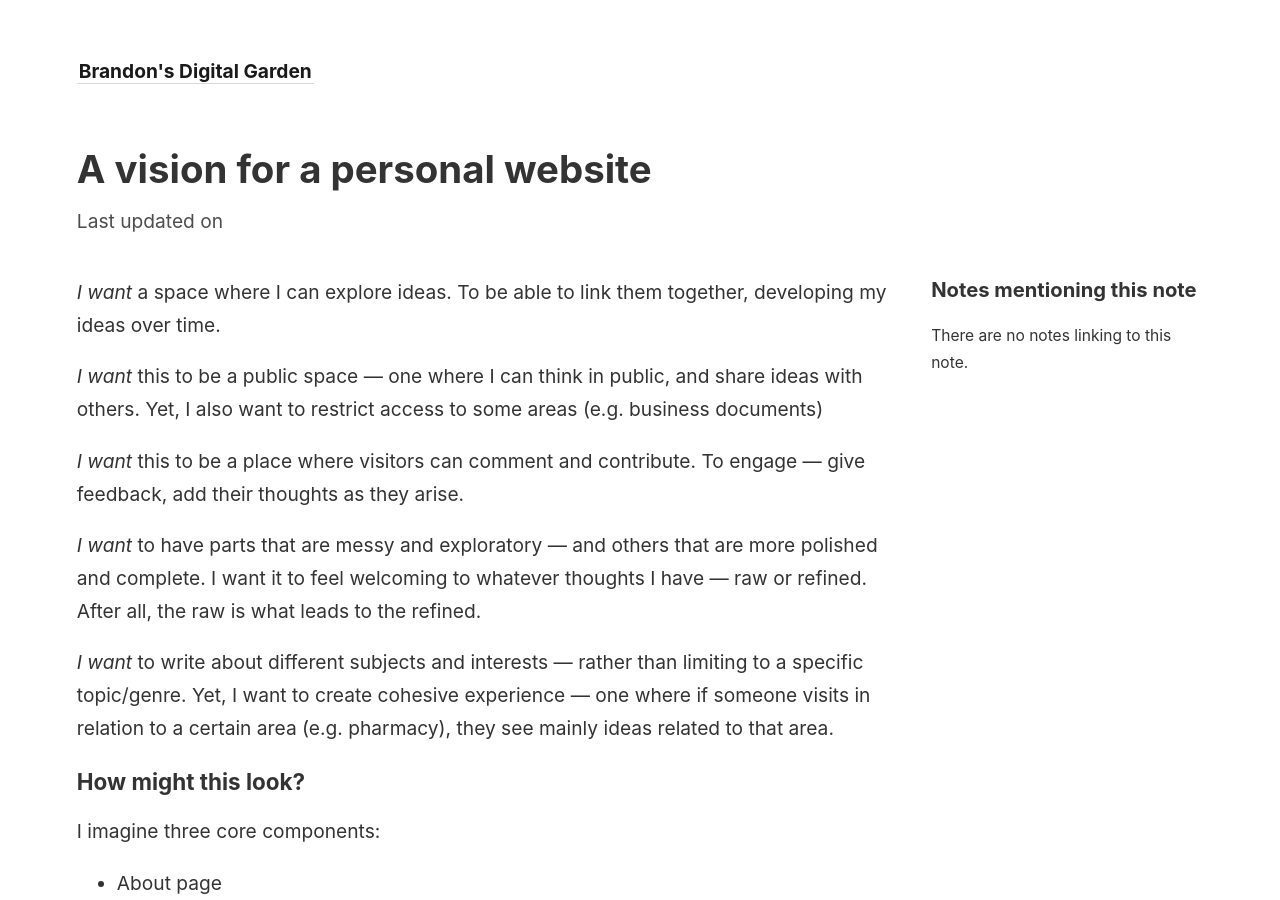
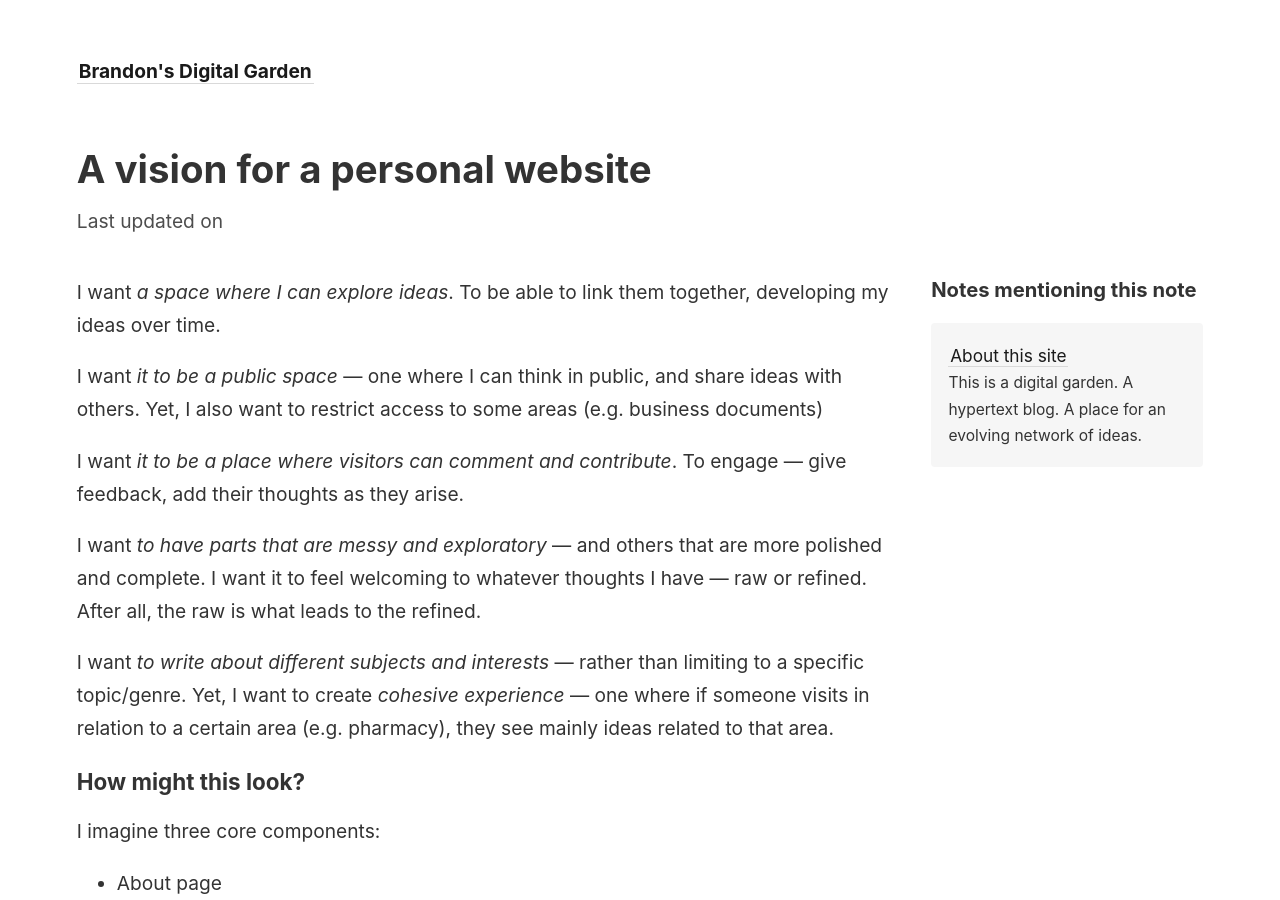
Before and after one commit to brandon-toner/brandontoner-jekyll-garden, a Jekyll site: the page built from _notes/A vision for a personal website.md, in a window 1280 px wide and 900 px high. Built offline with Jekyll 4.4.1, drawn with Linux system fonts in a browser that asks for light colours; some of the changed text lies outside the part shown.

Commit message:
Update content

```diff
--- a/_notes/A vision for a personal website.md
+++ b/_notes/A vision for a personal website.md
@@ -1,12 +1,12 @@
-*I want* a space where I can explore ideas. To be able to link them together, developing my ideas over time.
+I want *a space where I can explore ideas*. To be able to link them together, developing my ideas over time.
 
-*I want* this to be a public space — one where I can think in public, and share ideas with others. Yet, I also want to restrict access to some areas (e.g. business documents)
+I want *it to be a public space* — one where I can think in public, and share ideas with others. Yet, I also want to restrict access to some areas (e.g. business documents)
 
-*I want* this to be a place where visitors can comment and contribute. To engage — give feedback, add their thoughts as they arise.
+I want *it to be a place where visitors can comment and contribute*. To engage — give feedback, add their thoughts as they arise.
 
-*I want* to have parts that are messy and exploratory — and others that are more polished and complete. I want it to feel welcoming to whatever thoughts I have —  raw or refined. After all, the raw is what leads to the refined.
+I want *to have parts that are messy and exploratory* — and others that are more polished and complete. I want it to feel welcoming to whatever thoughts I have —  raw or refined. After all, the raw is what leads to the refined.
 
-*I want* to write about different subjects and interests — rather than limiting to a specific topic/genre. Yet, I want to create cohesive experience — one where if someone visits in relation to a certain area (e.g. pharmacy), they see mainly ideas related to that area.
+I want *to write about different subjects and interests* — rather than limiting to a specific topic/genre. Yet, I want to create *cohesive experience* — one where if someone visits in relation to a certain area (e.g. pharmacy), they see mainly ideas related to that area.
 
 ### How might this look?
 I imagine three core components:
@@ -15,9 +15,7 @@ I imagine three core components:
 - Wiki/Garden
 
 #### About page
-A general landing page.
-
-About me, at a glance.
+A general landing page. About me, at a glance.
 
 This is the "Who What When Where Why" stuff.
 
```
Also changed, not shown: _notes/About this site.md (+1 -1 lines).
